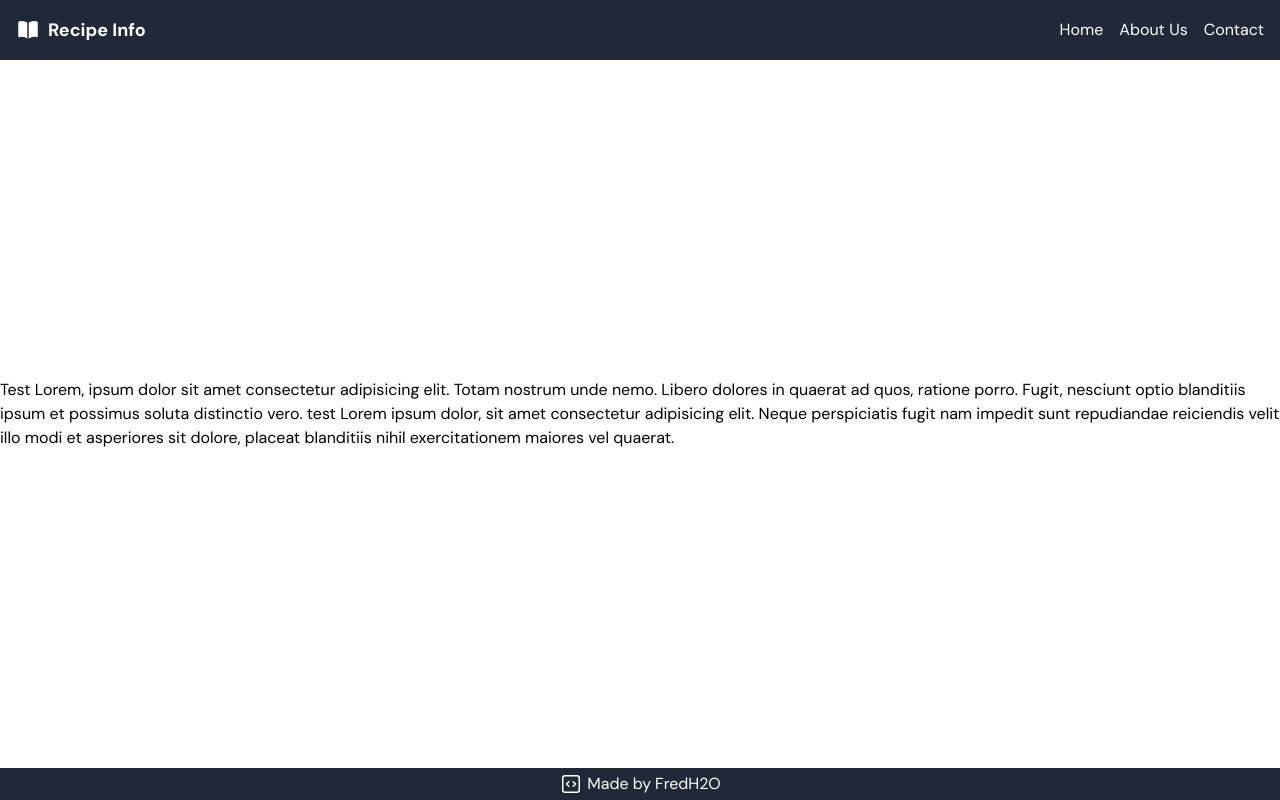
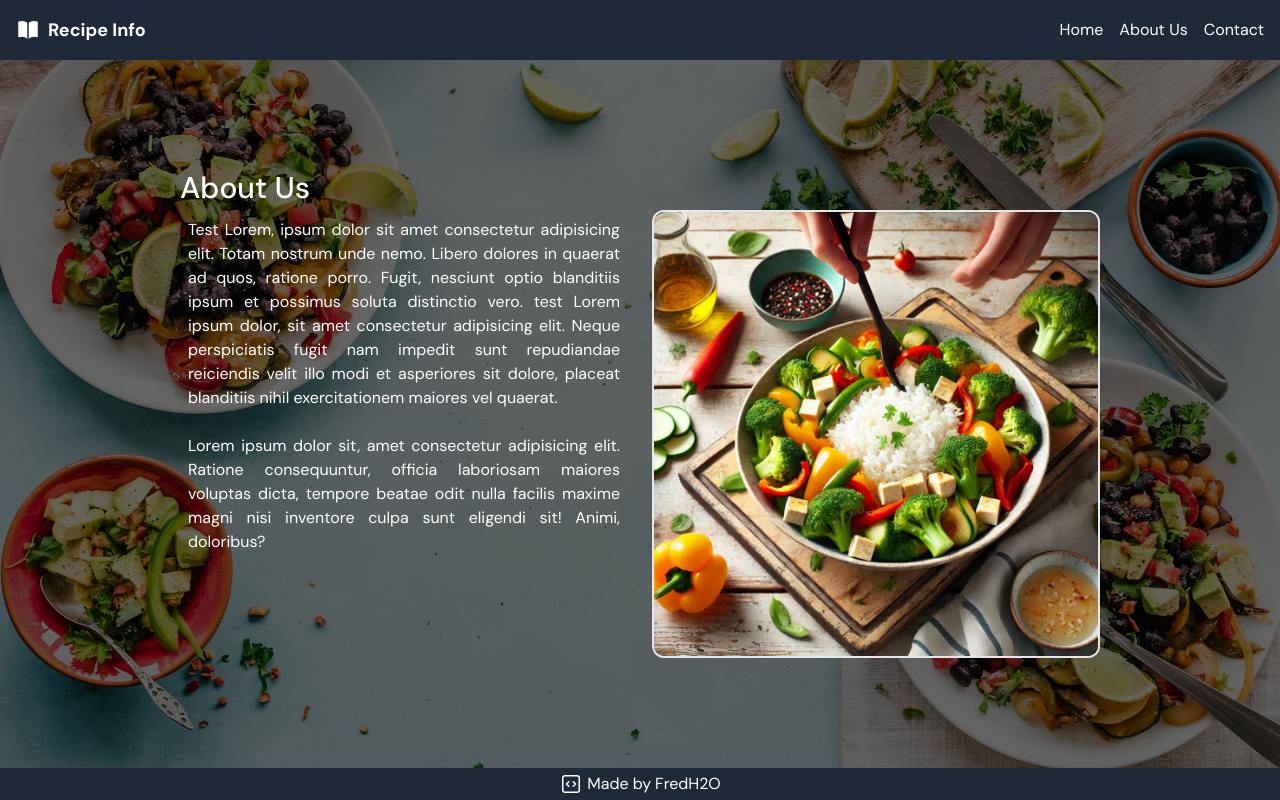
Before and after one commit to FredH2O/food-recipe, a React (Vite) app: page /about in a window 1280 px wide. Built offline with nearby package versions, Linux system fonts and the light colour scheme; a web font is replaced by a local one.

Commit message:
Tailwind mostly practice today

```diff
--- a/src/components/AboutUs/AboutUs.jsx
+++ b/src/components/AboutUs/AboutUs.jsx
@@ -1,16 +1,31 @@
 const AboutUs = () => {
   return (
-    <>
-      <p>
+    <div className="m-1 p-1 max-w-7xl">
+      <h2 className="text-center xl:text-left text-3xl font-medium mb-1 text-white">
+        About Us
+      </h2>
+      <div className="flex flex-col xl:flex-row">
+        <p className="flex-1 md:max-w-md sm:max-w-sm text-justify p-2 text-white">
           Test Lorem, ipsum dolor sit amet consectetur adipisicing elit. Totam
           nostrum unde nemo. Libero dolores in quaerat ad quos, ratione porro.
           Fugit, nesciunt optio blanditiis ipsum et possimus soluta distinctio
           vero. test Lorem ipsum dolor, sit amet consectetur adipisicing elit.
           Neque perspiciatis fugit nam impedit sunt repudiandae reiciendis velit
           illo modi et asperiores sit dolore, placeat blanditiis nihil
-        exercitationem maiores vel quaerat.
+          exercitationem maiores vel quaerat. <br /> <br />
+          Lorem ipsum dolor sit, amet consectetur adipisicing elit. Ratione
+          consequuntur, officia laboriosam maiores voluptas dicta, tempore
+          beatae odit nulla facilis maxime magni nisi inventore culpa sunt
+          eligendi sit! Animi, doloribus?
         </p>
-    </>
+
+        <img
+          className="xl:ml-6 rounded-xl shad border-white-700 border-2 flex-1 object-cover md:max-w-md"
+          src="/images/foodOne.png"
+          alt=""
+        />
+      </div>
+    </div>
   );
 };
 
--- a/src/components/layouts/MainLayout.jsx
+++ b/src/components/layouts/MainLayout.jsx
@@ -8,8 +8,14 @@ const MainLayout = () => {
       <header>
         <Header />
       </header>
-      <div className="flex flex-1 flex-col justify-evenly items-center overflow-hidden">
-        <Outlet />
+      <div
+        className="flex flex-1 justify-center items-center relative bg-cover bg-center"
+        style={{ backgroundImage: "url(/images/foodBackground.jpg)" }}
+      >
+        <div className="absolute inset-0 bg-black opacity-60"></div>
+        <div className="flex flex-col gap-5 z-10">
+          <Outlet />
+        </div>
       </div>
       <footer>
         <Footer />
```
Also changed, not shown: public/images/foodBackground.jpg (added), public/images/foodOne.png (added). Lines whose indentation alone changed are shown as unchanged.
